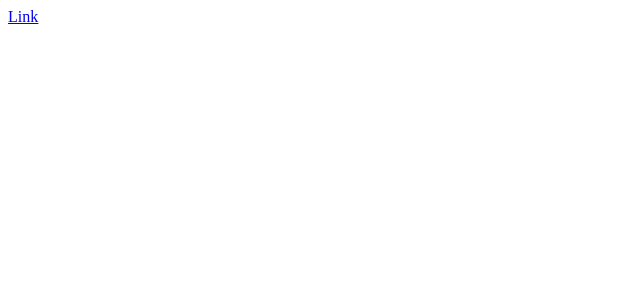
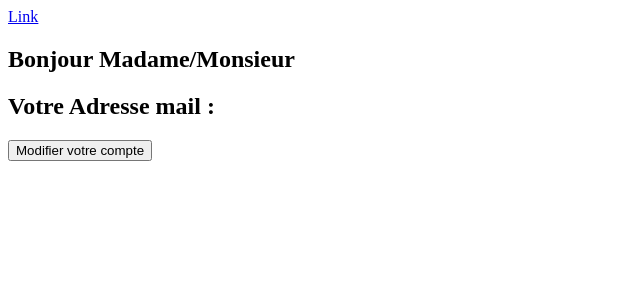
Before and after one commit to akremjomaa/Reunionou-WebApp, a Vue app: page /user/1 in a window 1280 px wide. Before the commit this address had no page. Shown: the top 300 px of the page, without its empty margins (0-640 px from the left). Built offline with nearby package versions, Linux system fonts and the light colour scheme; no server answers.

Commit message:
adding user profile

```diff
--- a/src/router/index.js
+++ b/src/router/index.js
@@ -12,6 +12,11 @@ const router = createRouter({
       path: '/createAccount',
       name: 'createAccount',
       component: () => import('../views/CreateUserAccountView.vue'),
+    },
+    {
+      path: '/user/:id',
+      name: 'user',
+      component: () => import('../views/UserProfile.vue'),
     }
   ]
 })
--- /dev/null
+++ b/src/views/UserProfile.vue
@@ -0,0 +1,36 @@
+<script setup>
+
+import {onMounted, reactive} from "vue";
+import {useRoute} from "vue-router";
+import axios from "axios";
+
+const route = useRoute();
+const state = reactive({
+    member: {},
+})
+
+onMounted(() => {
+    console.log("user profile");
+getUser()
+});
+
+async function getUser(){
+    await axios.get(`https://api.reunionou.local:19043/users/${route.params.id}`).then(response =>{
+        state.member = response.data.user;
+        console.log(state.member)
+
+    })
+}
+</script>
+<template>
+<main>
+    <div>
+        <h1> Bonjour Madame/Monsieur {{state.member.firstname}} {{state.member.lastname}}  </h1>
+        <h2> Votre Adresse mail : {{state.member.email}}</h2>
+        <button>Modifier votre compte </button>
+    </div>
+</main>
+</template>
+<style scoped>
+
+</style>
```
